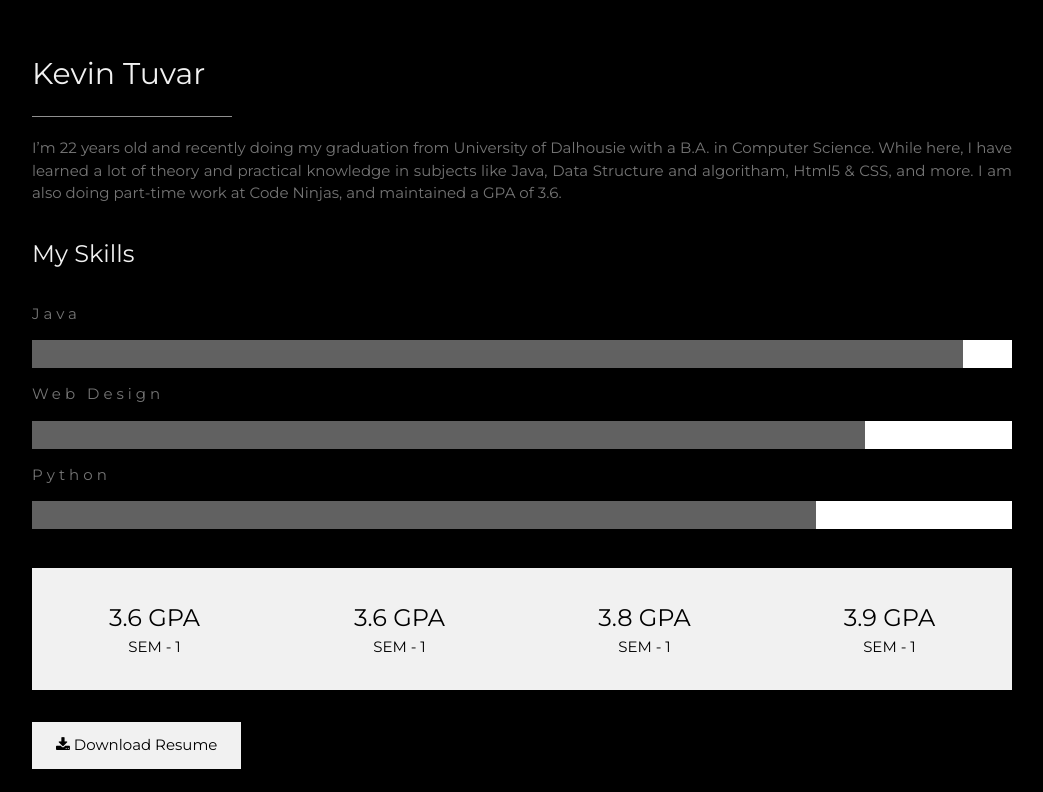
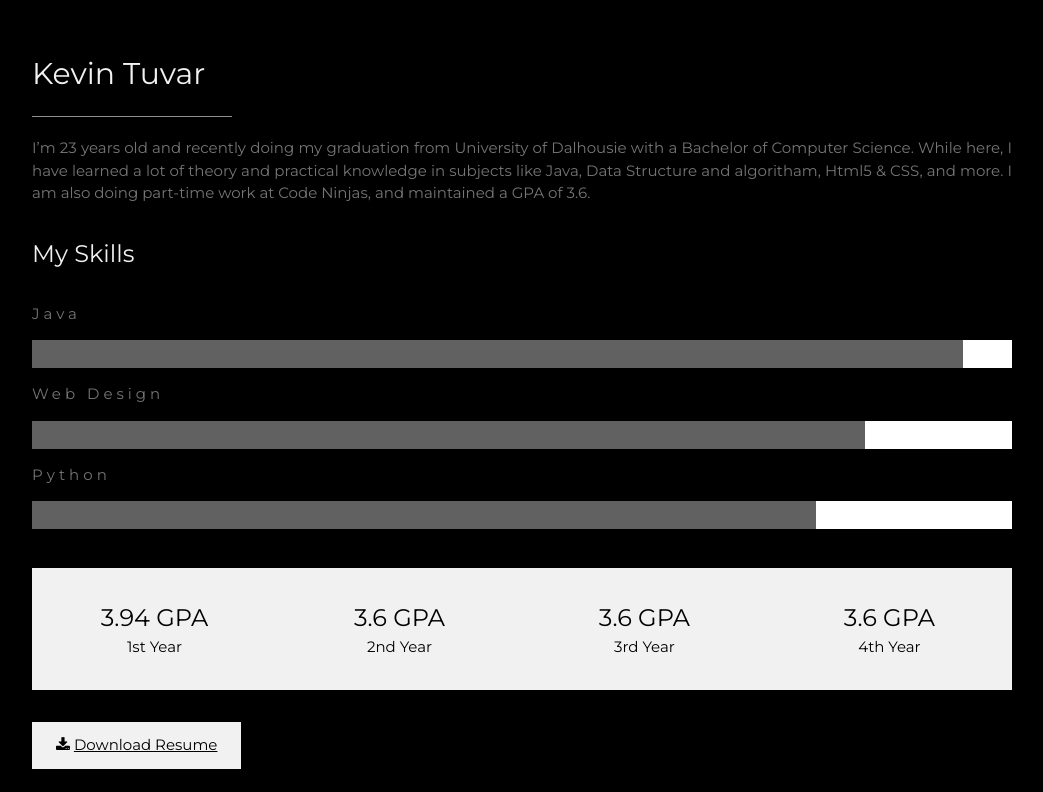
Before and after one commit to prahan286/kevwebsite, a plain HTML site: page index.html in a window 1280 px wide. Shown: the part 1580-2372 px from the top of the page, without its empty margins (178-1221 px from the left). Drawn offline with nearby package versions, Linux system fonts and the light colour scheme.

Commit message:
Modefied-1

```diff
--- a/index.html
+++ b/index.html
@@ -63,7 +63,7 @@ body, h1,h2,h3,h4,h5,h6 {font-family: "Montserrat", sans-serif}
   <div class="w3-content w3-justify w3-text-grey w3-padding-64" id="about">
     <h2 class="w3-text-light-grey">Kevin Tuvar</h2>
     <hr style="width:200px" class="w3-opacity">
-    <p>I’m 22 years old and recently doing my graduation from University of Dalhousie with a B.A. in Computer Science.
+    <p>I’m 23 years old and recently doing my graduation from University of Dalhousie with a Bachelor of Computer Science.
       While here, I have learned a lot of theory and practical knowledge in subjects like Java, Data Structure and algoritham, Html5 & CSS, and more.
       I am also doing part-time work at Code Ninjas, and maintained a GPA of 3.6.
     </p>
@@ -83,25 +83,25 @@ body, h1,h2,h3,h4,h5,h6 {font-family: "Montserrat", sans-serif}
 
     <div class="w3-row w3-center w3-padding-16 w3-section w3-light-grey">
       <div class="w3-quarter w3-section">
-        <span class="w3-xlarge">3.6 GPA</span><br>
-        SEM - 1
+        <span class="w3-xlarge">3.94 GPA</span><br>
+        1st Year
       </div>
       <div class="w3-quarter w3-section">
         <span class="w3-xlarge">3.6 GPA</span><br>
-        SEM - 1
+        2nd Year
       </div>
       <div class="w3-quarter w3-section">
-        <span class="w3-xlarge">3.8 GPA</span><br>
-        SEM - 1
+        <span class="w3-xlarge">3.6 GPA</span><br>
+        3rd Year
       </div>
       <div class="w3-quarter w3-section">
-        <span class="w3-xlarge">3.9 GPA</span><br>
-        SEM - 1
+        <span class="w3-xlarge">3.6 GPA</span><br>
+        4th Year
       </div>
     </div>
 
     <button class="w3-button w3-light-grey w3-padding-large w3-section" id="photos">
-      <i class="fa fa-download" ></i> Download Resume
+      <i class="fa fa-download" ></i> <a href ="kevin-resume.pdf" download="Me">Download Resume </a>
     </button>
 
     <!-- Grid for pricing tables -->
@@ -165,7 +165,7 @@ body, h1,h2,h3,h4,h5,h6 {font-family: "Montserrat", sans-serif}
     <!-- Grid for photos -->
     <div class="w3-row-padding" style="margin:0 -16px">
       <div class="w3-half">
-        <img src="rock.jpg" style="width:100%">
+        <img src="p6.jpg" style="width:100%">
         <img src="rock1.jpg" style="width:100%">
         <img src="sailboat.jpg" style="width:100%">
       </div>
```
Also changed, not shown: pic1.jpg (added), pic2.jpg (added), pic3.jpg (added), pic4.jpg (added), 1 other file.
